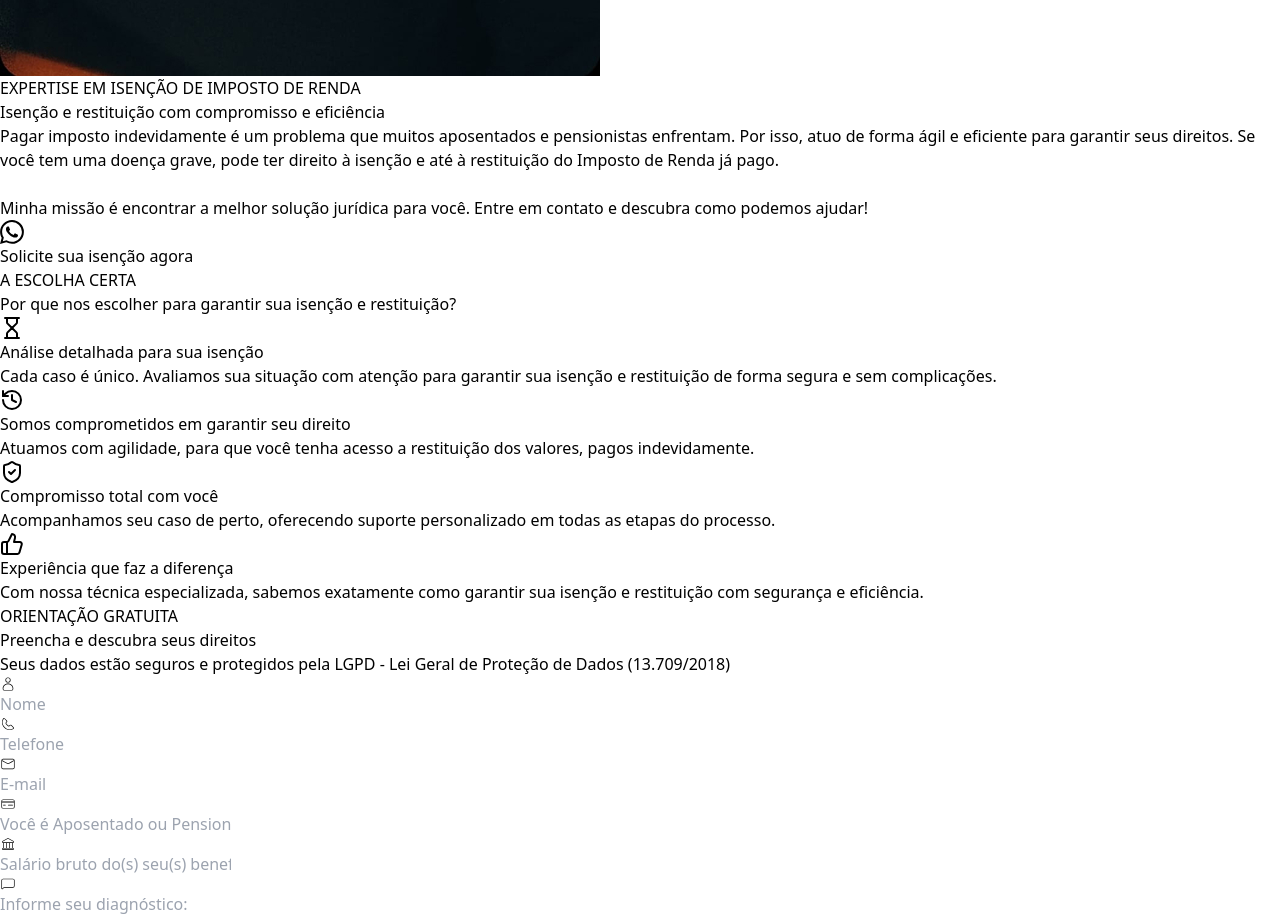
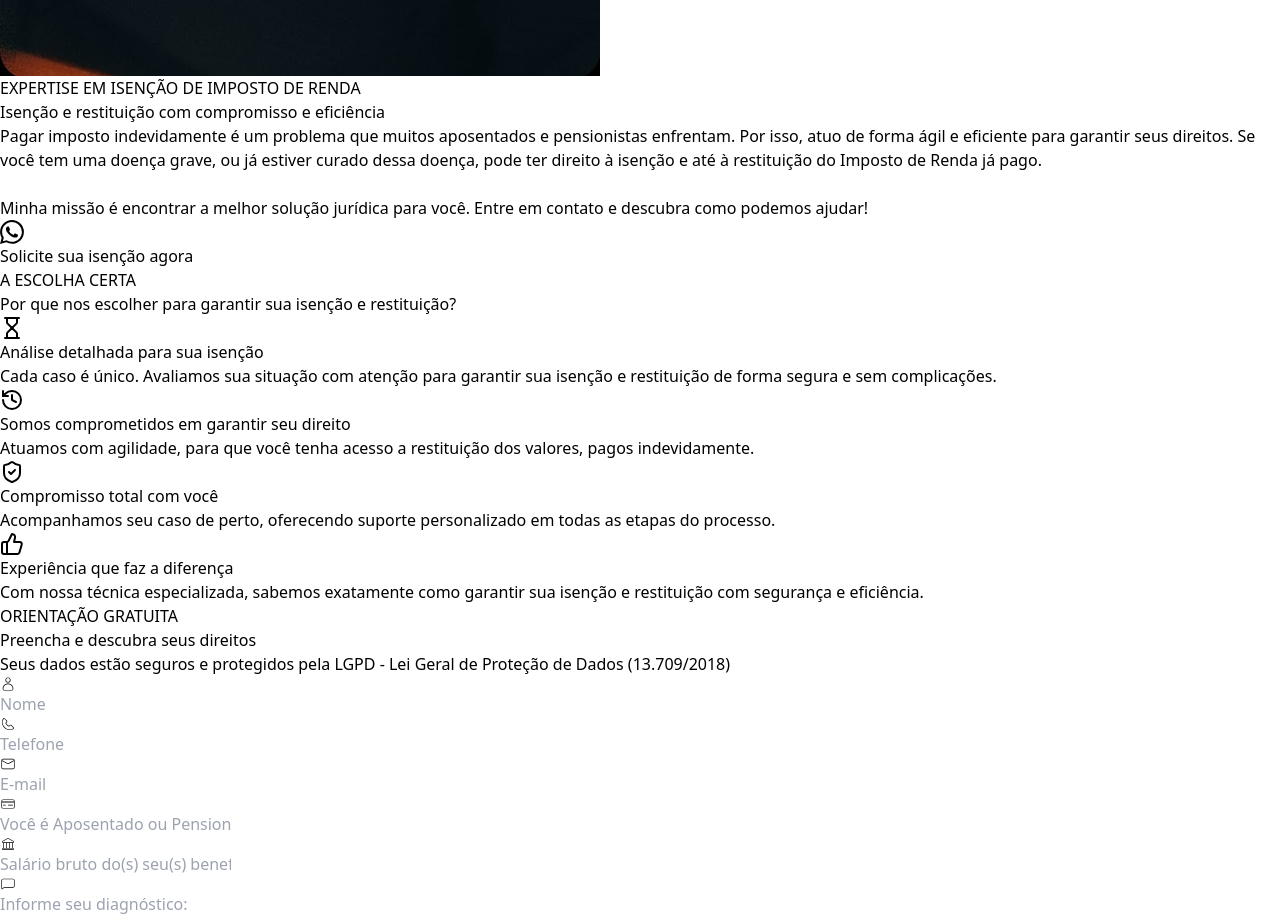
Before and after one commit to EdisonMatos/LP-Vasti-Gomes, a React (Vite) app: page /isencao in a window 1280 px wide. Shown: the part 1960-2881 px from the top of the page. Built offline with nearby package versions, Linux system fonts and the light colour scheme; a web font is replaced by a local one.

Commit message:
fix: Altera copy no about da Lpv

```diff
--- a/src/content/contentLp01.jsx
+++ b/src/content/contentLp01.jsx
@@ -63,7 +63,8 @@ const contentLp01 = {
           </svg>
         ),
         title: "Doenças que garantem o benefício",
-        description: "Câncer, Doenças do coração, Doenças causadas pelo trabalho, Tuberculose, Doenças mentais, AIDS e HIV, Esclerose múltipla, Doença de Paget, Fibrose Cística, Doença de Parkinson, Hanseníase, Cegueira, Paraplegia e Amputações, Espondiloartrose Anquilosante, Doenças nos rins, Doenças no fígado, Contaminação por radiação.",
+        description:
+          "Câncer, Doenças do coração, Doenças causadas pelo trabalho, Tuberculose, Doenças mentais, AIDS e HIV, Esclerose múltipla, Doença de Paget, Fibrose Cística, Doença de Parkinson, Hanseníase, Cegueira, Paraplegia e Amputações, Espondiloartrose Anquilosante, Doenças nos rins, Doenças no fígado, Contaminação por radiação.",
       },
       card2: {
         icon: (
@@ -151,8 +152,9 @@ const contentLp01 = {
       <p>
         Pagar imposto indevidamente é um problema que muitos aposentados e
         pensionistas enfrentam. Por isso, atuo de forma ágil e eficiente para
-        garantir seus direitos. Se você tem uma doença grave, pode ter direito à
-        isenção e até à restituição do Imposto de Renda já pago.
+        garantir seus direitos. Se você tem uma doença grave, ou já estiver
+        curado dessa doença, pode ter direito à isenção e até à restituição do
+        Imposto de Renda já pago.
         <br />
         <br />
         Minha missão é encontrar a melhor solução jurídica para você. Entre em
```
